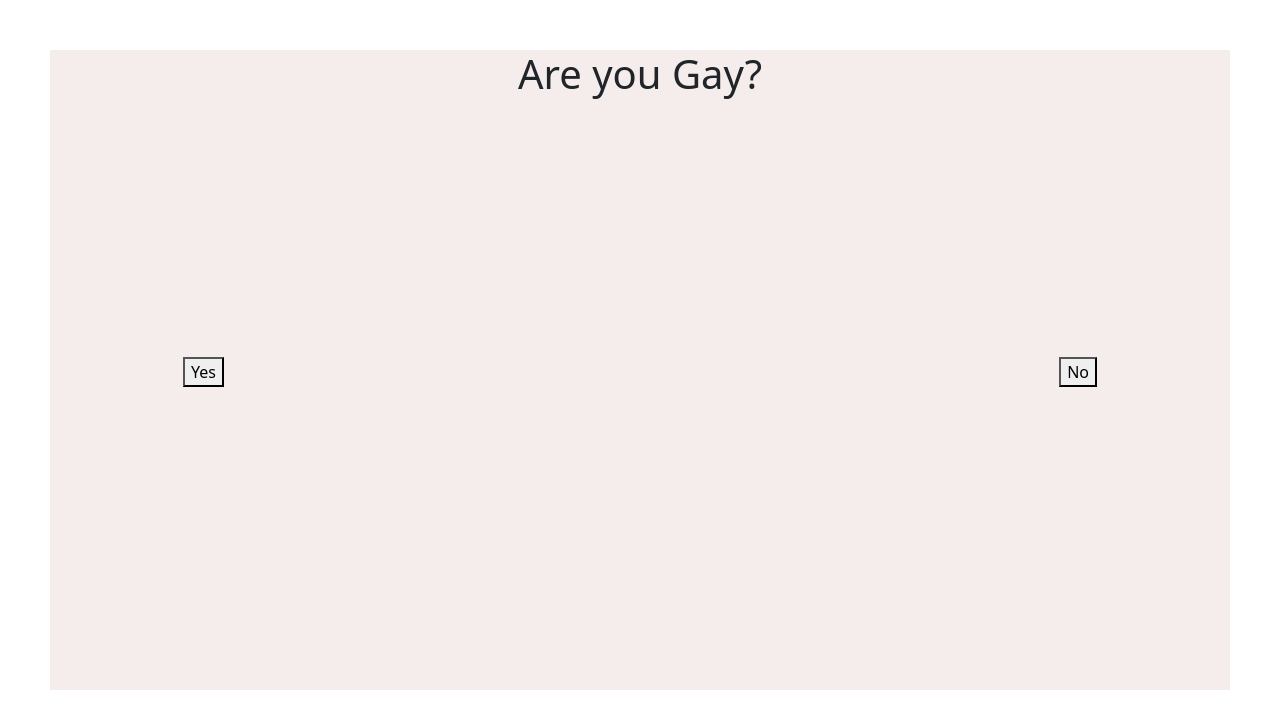
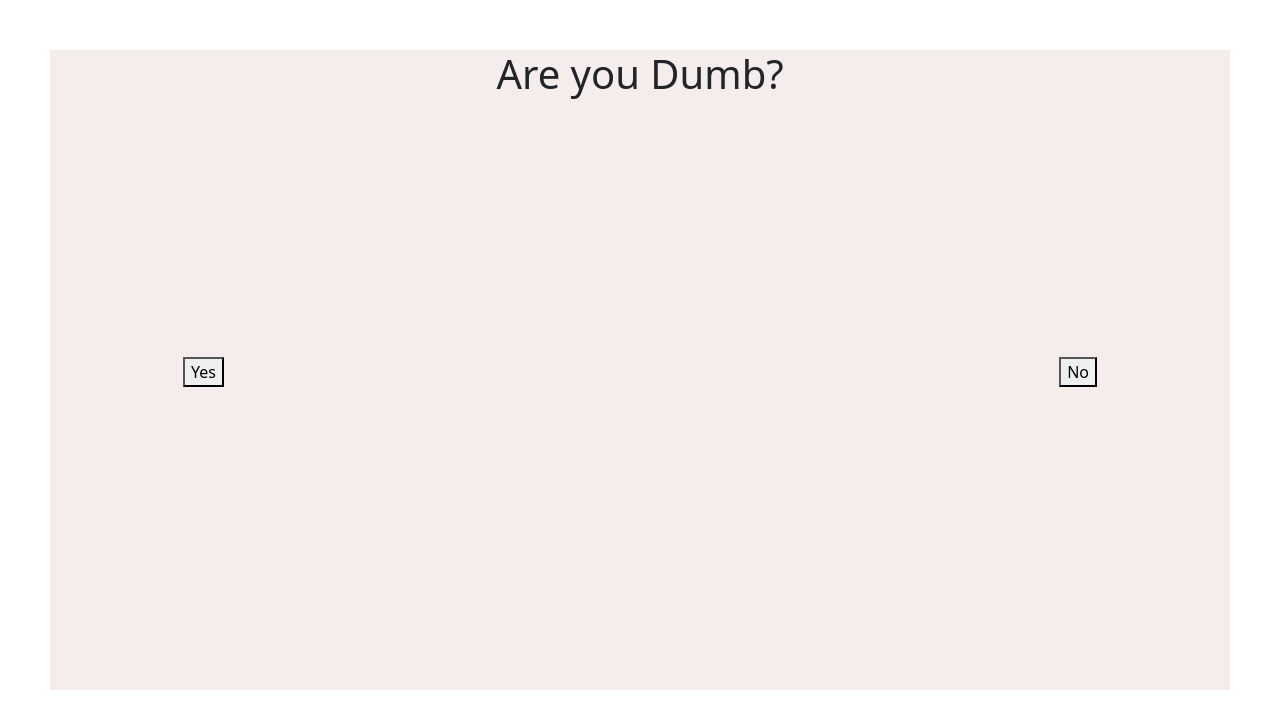
Before and after one commit to Sbsbsv/dumb, a plain HTML site: page index.html in a window 1280 px wide. Drawn offline with nearby package versions, Linux system fonts and the light colour scheme.

Commit message:
Update index.html

```diff
--- a/index.html
+++ b/index.html
@@ -14,7 +14,7 @@
 
 <div class="main">
     <div class="h1" id="dumb">
-<h1>Are you Gay?</h1>
+<h1>Are you Dumb?</h1>
 </div>
 <div class="h2" id="knew"><h1>I Knew It!</h1></div>
 <div class="buttons">
```
